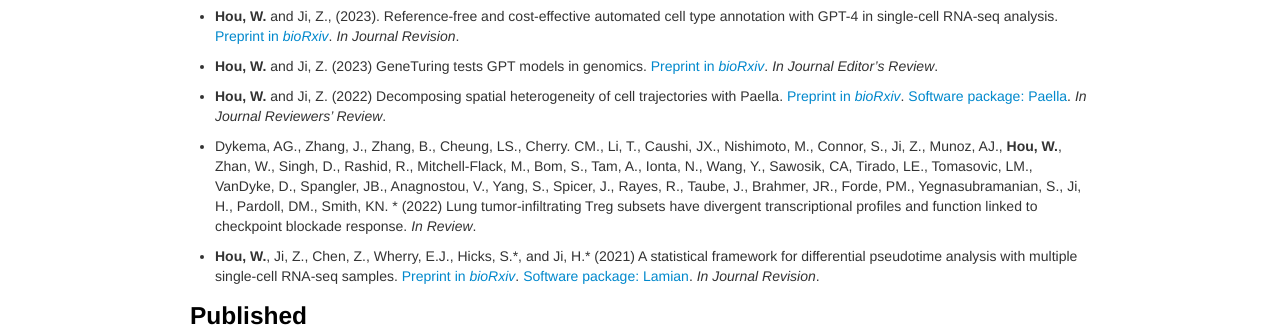
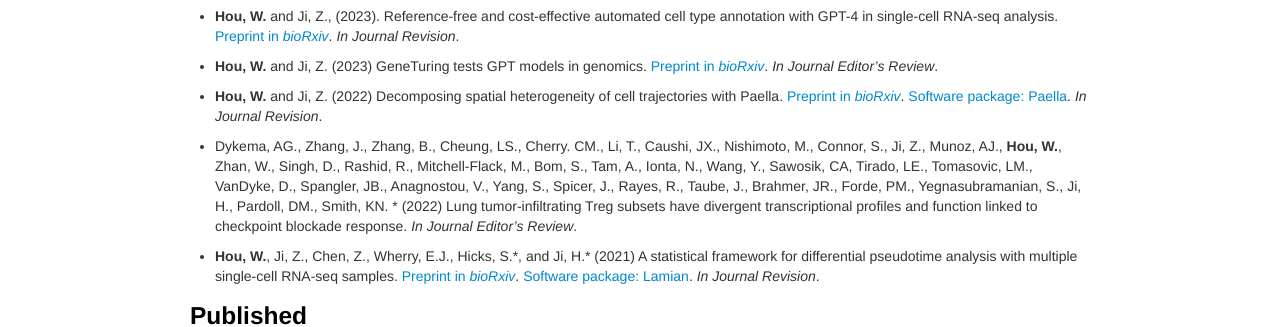
Before and after one commit to Winnie09/Wenpin_Hou, a Jekyll site: the page built from pages/publications.md, in a window 1280 px wide. Shown: the part 226-553 px from the top of the page. Built offline with Jekyll 4.4.1, drawn with Linux system fonts in a browser that asks for light colours.

Commit message:
publications.md

```diff
--- a/pages/publications.md
+++ b/pages/publications.md
@@ -14,9 +14,9 @@
 
 - **Hou, W.** and Ji, Z. (2023) GeneTuring tests GPT models in genomics. [Preprint in *bioRxiv*](https://www.biorxiv.org/content/10.1101/2023.03.11.532238v1). *In Journal Editor's Review*.
 
-- **Hou, W.** and Ji, Z. (2022) Decomposing spatial heterogeneity of cell trajectories with Paella. [Preprint in *bioRxiv*](https://www.biorxiv.org/content/10.1101/2022.09.05.506682v1). [Software package: Paella](https://github.com/Winnie09/Paella). *In Journal Reviewers' Review*.
+- **Hou, W.** and Ji, Z. (2022) Decomposing spatial heterogeneity of cell trajectories with Paella. [Preprint in *bioRxiv*](https://www.biorxiv.org/content/10.1101/2022.09.05.506682v1). [Software package: Paella](https://github.com/Winnie09/Paella). *In Journal Revision*.
 
-- Dykema, AG.,  Zhang, J., Zhang, B., Cheung, LS., Cherry. CM., Li, T., Caushi, JX., Nishimoto, M., Connor, S., Ji, Z., Munoz, AJ., **Hou, W.**, Zhan, W., Singh, D., Rashid, R., Mitchell-Flack, M., Bom, S., Tam, A., Ionta, N., Wang, Y., Sawosik, CA, Tirado, LE., Tomasovic, LM., VanDyke, D., Spangler, JB., Anagnostou, V., Yang, S., Spicer, J., Rayes, R., Taube, J., Brahmer, JR., Forde, PM., Yegnasubramanian, S., Ji, H., Pardoll, DM., Smith, KN. \* (2022) Lung tumor-infiltrating Treg subsets have divergent transcriptional profiles and function linked to checkpoint blockade response. *In Review*.
+- Dykema, AG.,  Zhang, J., Zhang, B., Cheung, LS., Cherry. CM., Li, T., Caushi, JX., Nishimoto, M., Connor, S., Ji, Z., Munoz, AJ., **Hou, W.**, Zhan, W., Singh, D., Rashid, R., Mitchell-Flack, M., Bom, S., Tam, A., Ionta, N., Wang, Y., Sawosik, CA, Tirado, LE., Tomasovic, LM., VanDyke, D., Spangler, JB., Anagnostou, V., Yang, S., Spicer, J., Rayes, R., Taube, J., Brahmer, JR., Forde, PM., Yegnasubramanian, S., Ji, H., Pardoll, DM., Smith, KN. \* (2022) Lung tumor-infiltrating Treg subsets have divergent transcriptional profiles and function linked to checkpoint blockade response. *In Journal Editor's Review*.
 
 - **Hou, W.**, Ji, Z., Chen, Z., Wherry, E.J., Hicks, S.\*, and Ji, H.\* (2021) A statistical framework for differential pseudotime analysis with multiple single-cell RNA-seq samples. [Preprint in *bioRxiv*](https://www.biorxiv.org/content/10.1101/2021.07.10.451910v1.full.pdf+html). [Software package: Lamian](https://github.com/Winnie09/Lamian). *In Journal Revision*.
 
```
